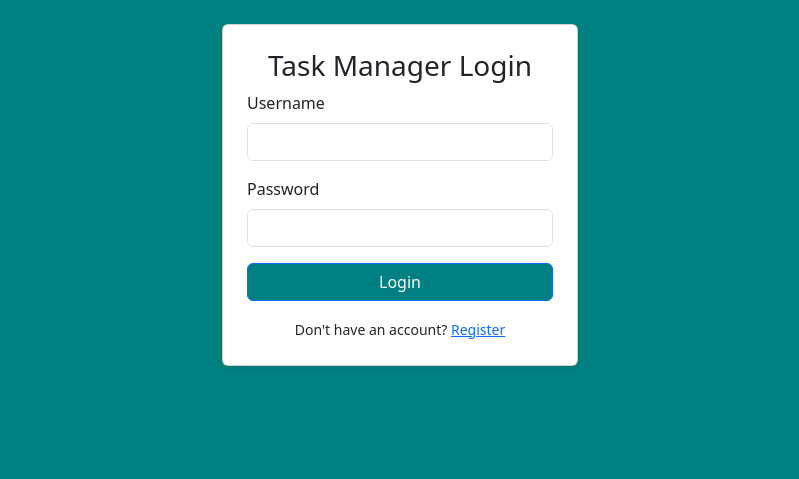
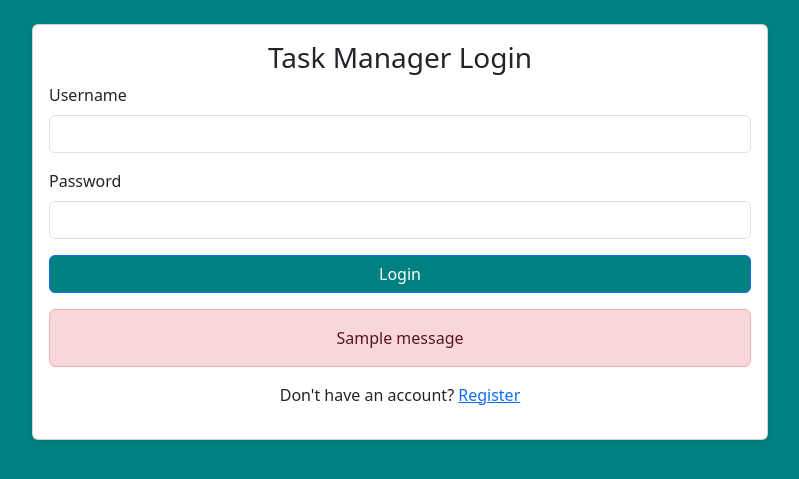
Before and after one commit to Njau13/task-management-system, a Django app: page /authenticate/login/ in a window 1280 px wide. Shown: the part 56-535 px from the top of the page, without its empty margins (240-1039 px from the left). Run offline with Django 5.2, Linux system fonts and the light colour scheme; tables that the repository leaves empty hold one stand-in row (values such as "Sample post"); one stand-in notice (Sample message) is shown.

Commit message:
login final touches

```diff
--- a/authenticate/templates/login.html
+++ b/authenticate/templates/login.html
@@ -3,9 +3,10 @@
 
 {% block content %}
 <div class="row justify-content-center">
-    <div class="col-md-4">
-        <div class="card shadow-sm p-4">
+    <div class="col-md-8">
+        <div class="card shadow-sm p-3">
             <h3 class="text-center">Task Manager Login</h3>
+            <!--Log In Form-->
             <form method="post">
                 {% csrf_token %}
                 <div class="mb-3">
@@ -18,9 +19,19 @@
                 </div>
                 <button type="submit" class="btn btn-primary w-100" style="background-color: teal;">Login</button>
             </form>
+
             <div class="text-center mt-3">
-                <small>Don't have an account? <a href="{% url 'register' %}">Register</a></small>
+                {% if messages %}
+                    {% for message in messages %}
+                        <div class="alert alert-danger">
+                            {{ message }}
+                        </div>
+                    {% endfor %}
+                {% endif %}
+                <p>Don't have an account? <a href="{% url 'register' %}">Register</a></p>
             </div>
+
+
         </div>
     </div>
 </div>
--- a/authenticate/templates/master.html
+++ b/authenticate/templates/master.html
@@ -4,9 +4,11 @@
     <meta charset="UTF-8">
     <meta name="viewport" content="width=device-width, initial-scale=1.0">
     <title>{% block title %}Task Management{% endblock %}</title>
-    <link href="https://cdn.jsdelivr.net/npm/bootstrap@5.3.0/dist/css/bootstrap.min.css" rel="stylesheet">
+    <link href="https://cdn.jsdelivr.net/npm/bootstrap@5.3.0/dist/css/bootstrap.min.css" rel="stylesheet"> <!--Used to include CSS files-->
 </head>
 <body style="background-color: teal;">
+
+    <!--Navigation Bar-->
     <nav class="navbar navbar-expand-lg navbar-dark bg-dark">
         <div class="container">
             <a class="navbar-brand">Task Manager</a>
@@ -24,10 +26,11 @@
         </div>
     </nav>
 
+    <!--The content body is inserted here-->
     <div class="container mt-4">
         {% block content %}{% endblock %}
     </div>
 
-    <script src="https://cdn.jsdelivr.net/npm/bootstrap@5.3.0/dist/js/bootstrap.bundle.min.js"></script>
+    <script src="https://cdn.jsdelivr.net/npm/bootstrap@5.3.0/dist/js/bootstrap.bundle.min.js"></script> <!--Used to include Javascript files-->
 </body>
 </html>
--- a/authenticate/urls.py
+++ b/authenticate/urls.py
@@ -7,7 +7,5 @@ urlpatterns = [
     path("login/", login_user, name="login"),
     path("logout/", logout_user, name="logout"),
 ]
-    #path("login/", login_user, name="login"),
-    #path("logout/",logout_user, name="logout"),
-#auth_views.LogoutView.as_view()
+
 #path("login/", auth_views.LoginView.as_view(), name="login"),
--- a/authenticate/views.py
+++ b/authenticate/views.py
@@ -3,7 +3,6 @@ from django.contrib.auth import login, logout, authenticate
 from django.contrib import messages
 from .forms import RegisterForm
 from django.contrib.auth.decorators import login_required
-
 
 def login_user(request):
     if request.method == "POST":
@@ -19,7 +18,7 @@ def login_user(request):
             else:
                 return redirect("login")
         else:
-            return render(request, "login.html", {"error": "Invalid username or password"})
+            messages.error(request, "Entered information is invalid")
     return render(request, "login.html")
 
 def register_user(request):
@@ -37,7 +36,3 @@ def register_user(request):
 def logout_user(request):
     logout(request)
     return redirect("login")
-
-@login_required
-def dashboard(request):
-   return render(request, "tasklist")
```
Also changed, not shown: authenticate/templates/register.html (+5 -4 lines).
